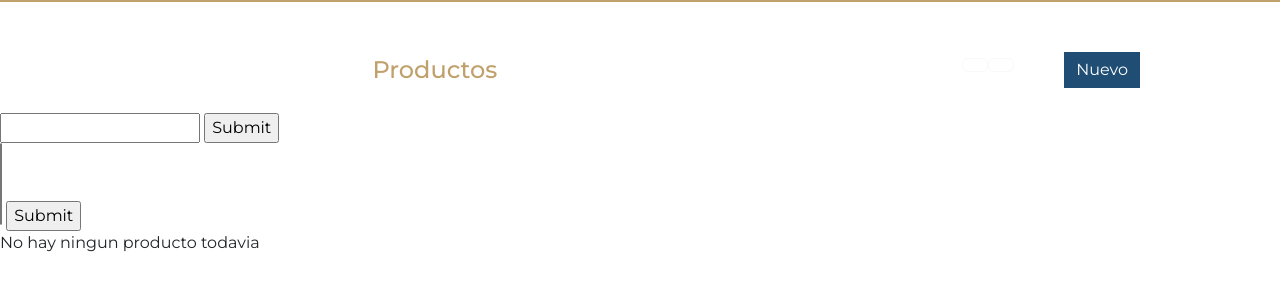
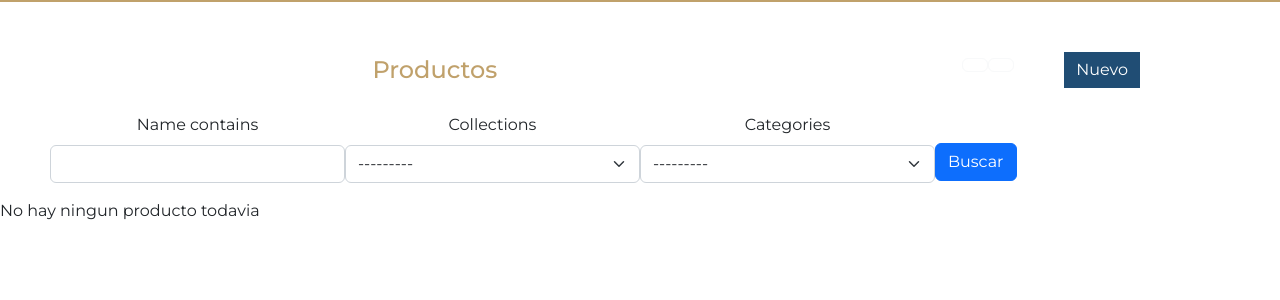
Before and after one commit to Ceci-Aguilera/habaneras-de-lino-drf-api, a Django app: page /dashboard/clothing-products/ in a window 1280 px wide. Shown: the part 98-398 px from the top of the page. Run offline with Django 4.2, Linux system fonts and the light colour scheme; data that the repository does not hold is empty; some libraries are stand-ins or nearby versions; some web fonts are replaced.

Commit message:
Filters improved

```diff
--- a/admin_app/views.py
+++ b/admin_app/views.py
@@ -247,11 +247,21 @@ class ClothingProductCreate(CreateView):
 
 class ClothingProductFilter(django_filters.FilterSet):
     name = django_filters.CharFilter(lookup_expr='icontains')
+    collections = django_filters.ModelChoiceFilter(queryset=ClothingCollection.objects.all())
+    categories = django_filters.ModelChoiceFilter(queryset=Category.objects.all())
+
+    class Meta:
+        model = ClothingProduct
+        fields = ['name', 'collections', 'categories']
+
+
+class ClothingProductSimpleFilter(django_filters.FilterSet):
+    name = django_filters.CharFilter(lookup_expr='icontains')
     # collections = django_filters.ModelChoiceFilter(queryset=ClothingCollection.objects.all())
 
     class Meta:
         model = ClothingProduct
-        fields = ['name', 'collections']
+        fields = ['name',]
 
 
 class ClothingProductList(FilterView):
@@ -261,19 +271,9 @@ class ClothingProductList(FilterView):
     paginate_by = 10
     template_name = 'store_app/clothing_product/clothing_product_list.html'
 
-# class ClothingProductList(ListView):
-#     model = ClothingProduct
-#     paginate_by = 10
-#     template_name = 'store_app/clothing_product/clothing_product_list.html'
-#
-#     def get_ordering(self):
-#         ordering = self.request.GET.get('ordering', '-name')
-#         return ordering
-#
-#     def get_queryset(self):
-#         qs = self.model.objects.all()
-#         clothing_products_filtered_list = ClothingProductFilter(self.request.GET, queryset=qs)
-#         return clothing_products_filtered_list.qs
+    def get_ordering(self):
+        ordering = self.request.GET.get('ordering', '-name')
+        return ordering
 
 
 class ClothingProductUpdate(UpdateView):
@@ -283,6 +283,36 @@ class ClothingProductUpdate(UpdateView):
 
     def get_success_url(self):
         return reverse('admin_app:clothing-product-list')
+
+    def form_valid(self, form):
+        self.object = form.save()
+        if 'primary_image' in self.request.FILES:
+            primary_image = self.request.FILES['primary_image']
+            try:
+                old_primary_image = ClothingProductImage.objects.get(type_of_image="PRIMARY", product=self.object)
+                old_primary_image.delete()
+            except:
+                pass
+            ClothingProductImage.objects.create(image=primary_image, type_of_image="PRIMARY", product=self.object)
+        if 'secondary_image' in self.request.FILES:
+            secondary_image = self.request.FILES['secondary_image']
+            try:
+                old_secondary_image = ClothingProductImage.objects.get(type_of_image="SECONDARY", product=self.object)
+                old_secondary_image.delete()
+            except:
+                pass
+            ClothingProductImage.objects.create(image=secondary_image, type_of_image="SECONDARY", product=self.object)
+        if len(self.request.FILES.getlist('extra_images')) > 0:
+            extra_images = self.request.FILES.getlist('extra_images')
+            try:
+                old_extra_images = ClothingProductImage.objects.filter(type_of_image="EXTRA", product=self.object)
+                for old_extra_image in old_extra_images:
+                    old_extra_image.delete()
+            except:
+                pass
+            for extra_image in extra_images:
+                ClothingProductImage.objects.create(image=extra_image, type_of_image="EXTRA", product=self.object)
+        return HttpResponseRedirect(self.get_success_url())
 
 
 class ClothingProductDelete(DeleteView):
@@ -297,15 +327,18 @@ class ClothingProductDelete(DeleteView):
         return HttpResponseRedirect(self.get_success_url())
 
 
-class ClothingProductFilterCollection(ListView):
+class ClothingProductFilterCollection(FilterView):
     model = ClothingProduct
     paginate_by = 10
+    filterset_class = ClothingProductSimpleFilter
+    context_object_name = 'clothing_products'
     template_name = 'store_app/clothing_product/clothing_product_list.html'
+    ordering = ['-name']
 
     def get_queryset(self, **kwargs):
         collection_pk = self.kwargs['pk']
         collection = ClothingCollection.objects.get(pk=collection_pk)
-        return collection.get_products_set()
+        return collection.get_products_set().order_by('name')
 
     def get_ordering(self):
         ordering = self.request.GET.get('ordering', '-name')
--- a/static/css/list_obj.css
+++ b/static/css/list_obj.css
@@ -107,3 +107,22 @@
     flex-direction: row !important;
     column-gap: 10px !important;
 }
+
+.product-filter-div{
+    display: flex !important;
+    flex-direction: row !important;
+}
+
+.product-filter-form-button{
+    padding-top: 30px;
+}
+
+.filters-div{
+    margin-left: 50px !important;
+    margin-right: 50px !important;
+    text-align: center !important;
+}
+
+.filters-form{
+    text-align: center !important;
+}
--- a/templates/store_app/clothing_product/clothing_product_list.html
+++ b/templates/store_app/clothing_product/clothing_product_list.html
@@ -59,15 +59,32 @@
 
     </div>
 
-    <form action="" method="get">
-            {{ filter.form.name }}
-            <input type="submit" />
-        </form>
+    <div class="filters-div">
+            <form action="" method="get" class="row filters-form">
+                <div class="form-group mb-0 product-filter-div">
+                    <div class="product-filter-wrapper product-filter-form-field col-md-3">
+                        {{ filter.form.name | as_crispy_field }}
+                    </div>
+                    {% if filter.form.collections %}
+                        <div class="product-filter-wrapper product-filter-form-field col-md-3">
+                            {{ filter.form.collections | as_crispy_field }}
+                        </div>
+                    {% endif %}
+                     {% if filter.form.categories %}
+                        <div class="product-filter-wrapper product-filter-form-field col-md-3">
+                            {{ filter.form.categories | as_crispy_field }}
+                        </div>
+                    {% endif %}
 
-        <form action="" method="get">
-            {{ filter.form.collections }}
-            <input type="submit" />
-        </form>
+
+                    <div class="product-filter-wrapper product-filter-form-button">
+                        <input class="btn btn-primary" type="submit" value="Buscar" />
+                    </div>
+                </div>
+            </form>
+    </div>
+
+
 
 
 {% if object_list %}
```
Also changed, not shown: store_app/models.py (+6 -3 lines), templates/store_app/clothing_collection/clothing_collection_list.html (+5 -3 lines), admin_app/__init__.py (added), admin_app/migrations/__init__.py (added), habaneras_de_lino_drf_api/__init__.py (added), habaneras_de_lino_drf_api/settings/docker.py (added), habaneras_de_lino_drf_api/settings/prod.py (added), store_app/__init__.py (added), store_app/migrations/0007_alter_clothingproduct_available_colors_and_more.py (added), store_app/migrations/__init__.py (added), store_app/serializers.py (added), 2 other files.
